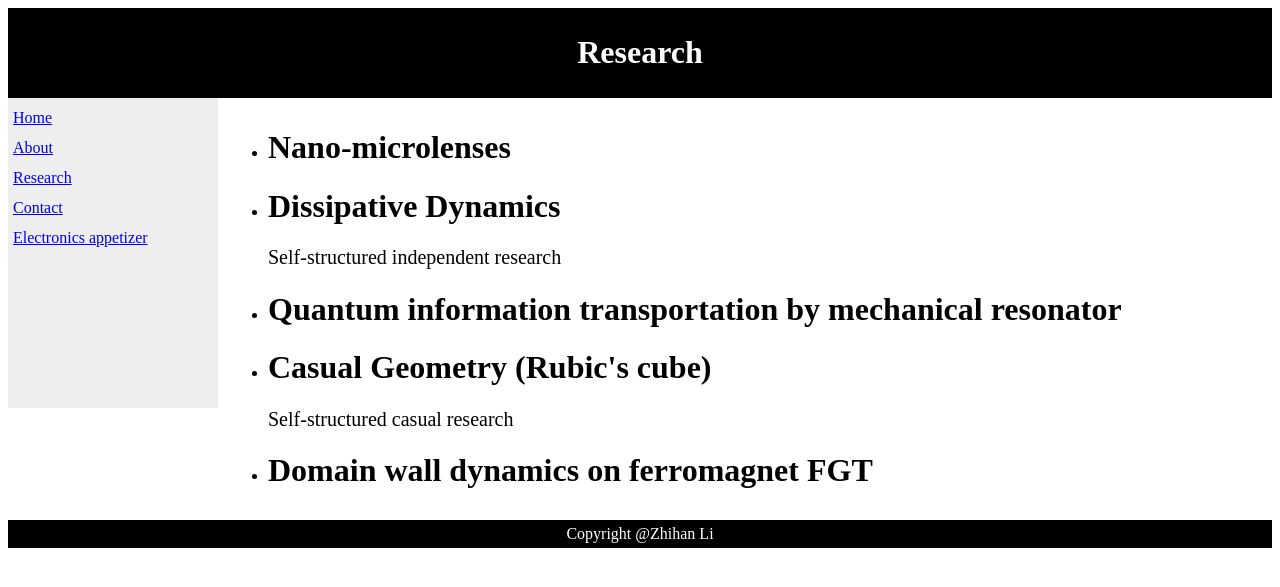
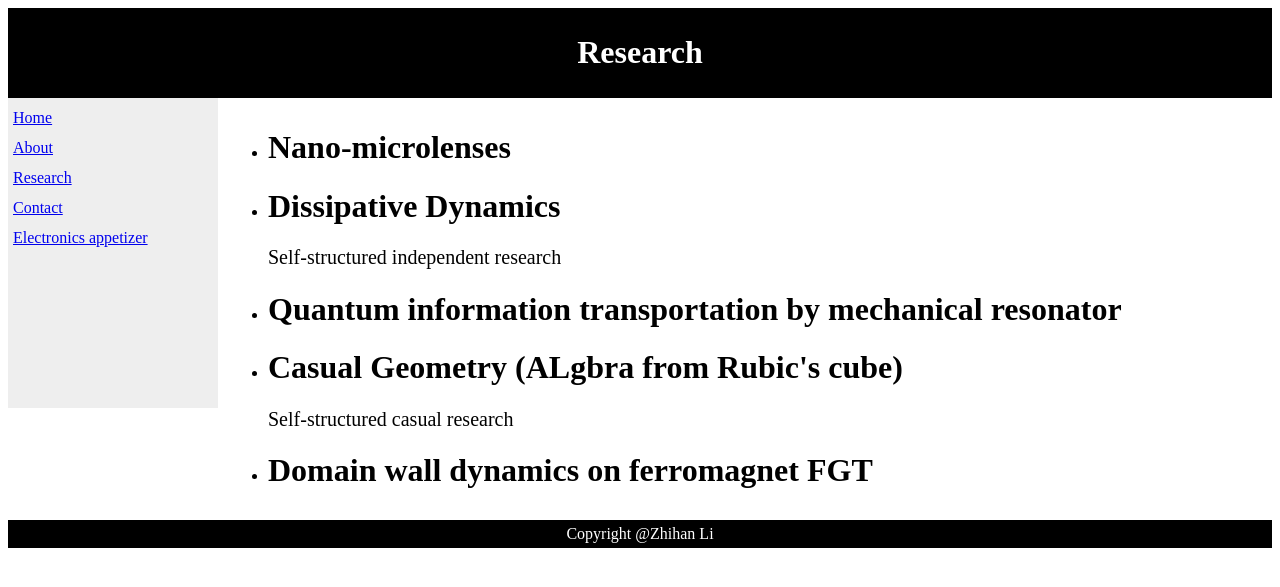
Before and after one commit to ZhihanLi666/ZhihanLi-Research, a Jekyll site: the page index.html, which Jekyll copies as it is, in a window 1280 px wide. Shown: the top 587 px of the page. Built offline with Jekyll 4.4.1, drawn with Linux system fonts in a browser that asks for light colours.

Commit message:
Update index.html

```diff
--- a/index.html
+++ b/index.html
@@ -55,7 +55,7 @@
                 <p style="font-size:20px">
 
                 </p></li>
-            <li><h1>Casual Geometry (Rubic's cube)</h1>
+            <li><h1>Casual Geometry (ALgbra from Rubic's cube)</h1>
                 <p style="font-size:20px">
                 Self-structured casual research
                 </p></li>
```
